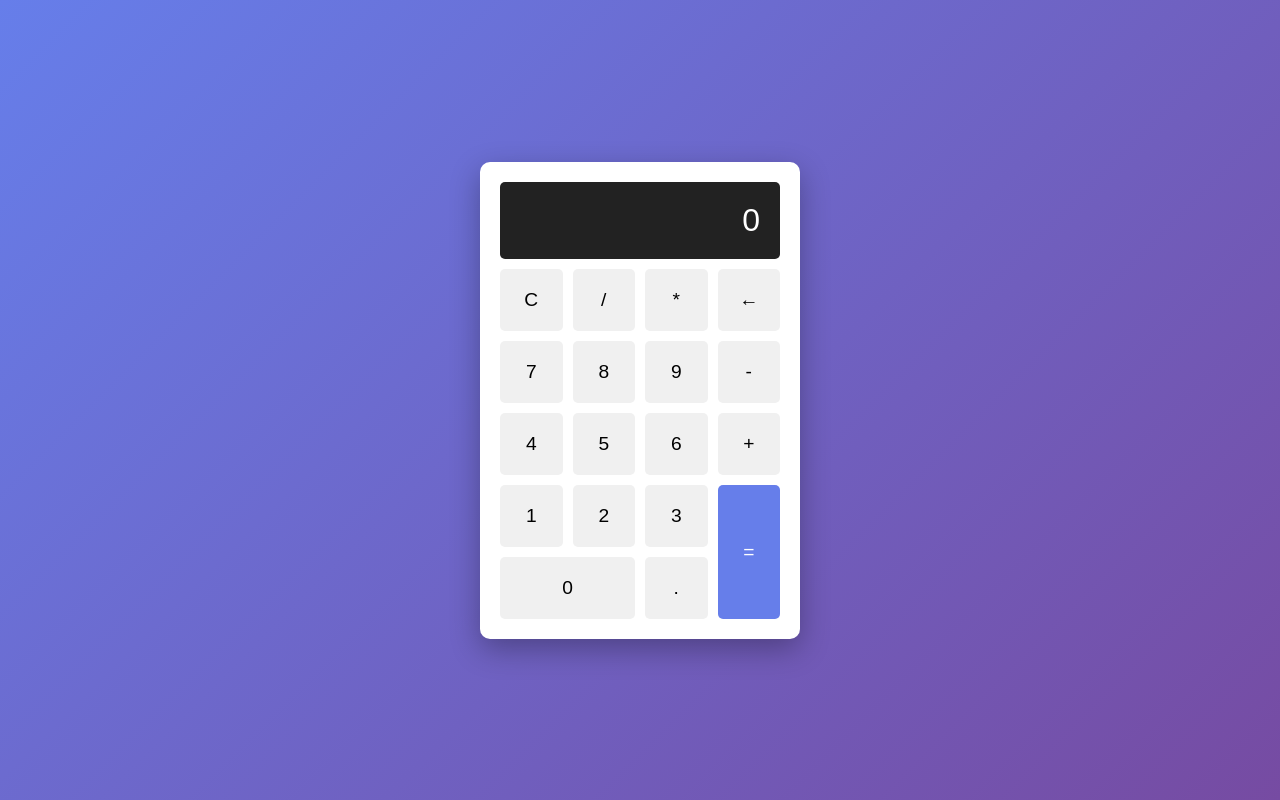
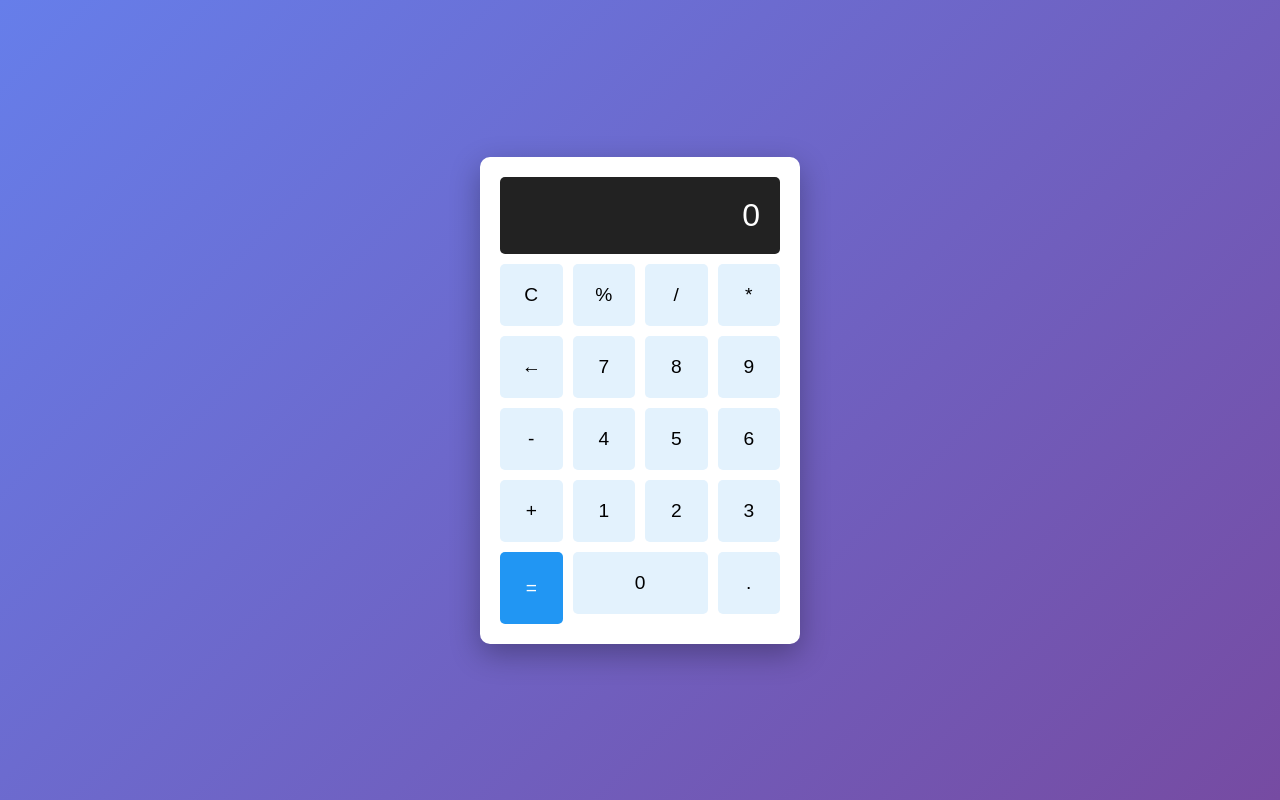
Before and after one commit to Janice-543/calculator-app, a plain HTML site: page index.html in a window 1280 px wide. Drawn offline with Linux system fonts and the light colour scheme.

Commit message:
Add percentage calculation button

```diff
--- a/index.html
+++ b/index.html
@@ -11,6 +11,7 @@
         <div class="display" id="display">0</div>
         <div class="buttons">
             <button onclick="clearDisplay()">C</button>
+            <button onclick="calculatePercentage()">%</button>
             <button onclick="appendToDisplay('/')">/</button>
             <button onclick="appendToDisplay('*')">*</button>
             <button onclick="deleteLast()">←</button>
--- a/script.js
+++ b/script.js
@@ -41,3 +41,17 @@ function calculate() {
         }, 1500);
     }
 }
+// 在 script.js 末尾增加
+function calculatePercentage() {
+    try {
+        currentInput = (eval(currentInput) / 100).toString();
+        updateDisplay();
+    } catch (error) {
+        currentInput = 'Error';
+        updateDisplay();
+        setTimeout(() => {
+            currentInput = '0';
+            updateDisplay();
+        }, 1500);
+    }
+}
--- a/style.css
+++ b/style.css
@@ -39,32 +39,35 @@ body {
     gap: 10px;
 }
 
+/* 修改 button 的背景色 */
 button {
     padding: 20px;
     font-size: 1.2em;
     border: none;
-    background: #f0f0f0;
+    background: #e3f2fd;  /* 改為淺藍色 */
     border-radius: 5px;
     cursor: pointer;
     transition: all 0.3s;
 }
 
 button:hover {
-    background: #e0e0e0;
+    background: #bbdefb;  /* hover時的顏色 */
 }
+
 
 button:active {
     transform: scale(0.95);
 }
 
+/* 修改等號按鈕的顏色 */
 .equals {
-    background: #667eea;
+    background: #2196f3;  /* 改為藍色 */
     color: white;
     grid-row: span 2;
 }
 
 .equals:hover {
-    background: #5568d3;
+    background: #1976d2;
 }
 
 .zero {
```
